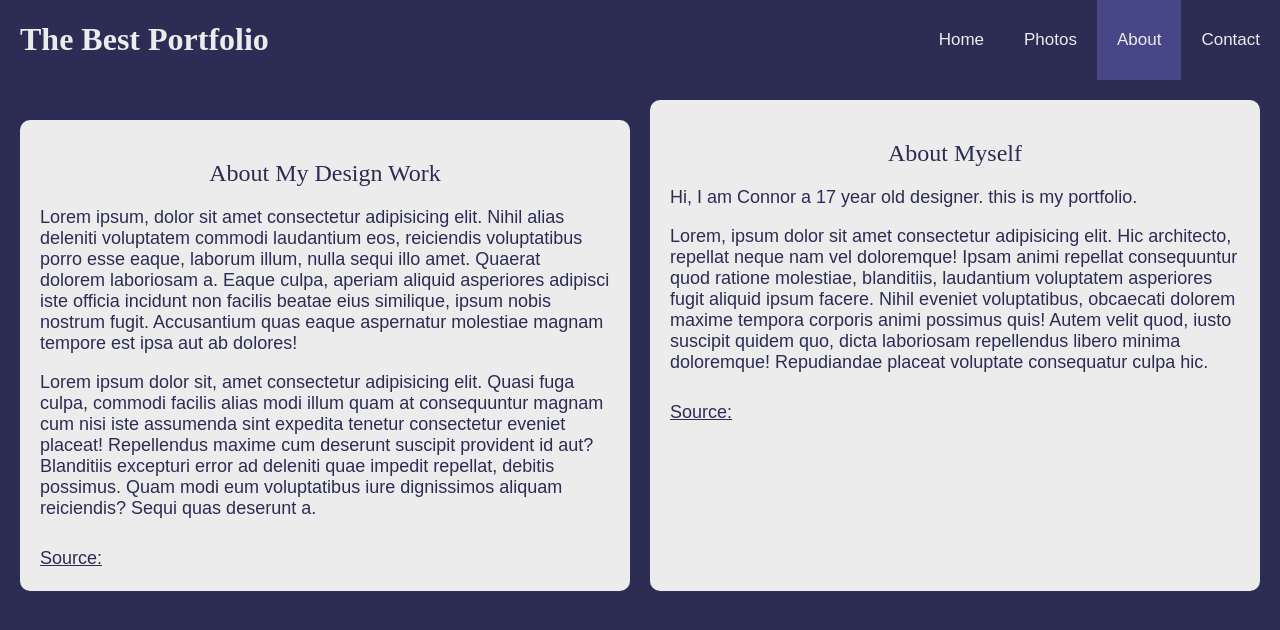
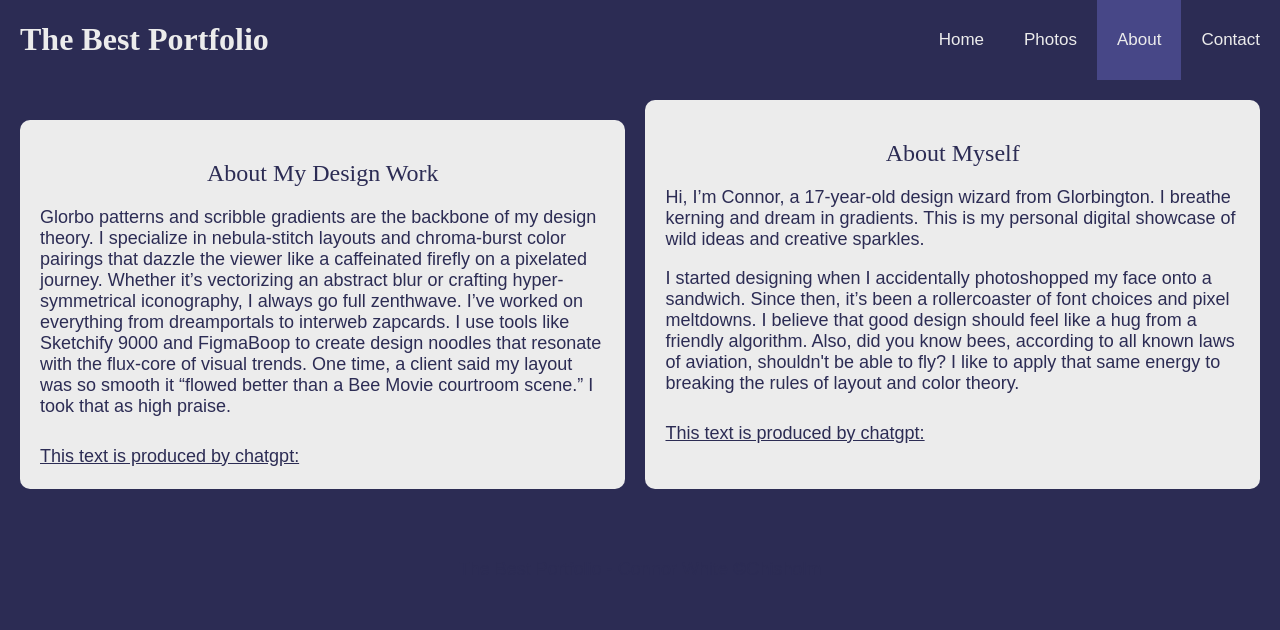
Before and after one commit to hazelbvn/TheBestPortfolio, a plain HTML site: page about.html in a window 1280 px wide. Drawn offline with Linux system fonts and the light colour scheme; a web font is replaced by a local one.

Commit message:
Add files via upload
Added all photos and other about me paragraphs

```diff
--- a/about.html
+++ b/about.html
@@ -26,18 +26,16 @@
 	<main>
 		<div id="container2">
 			<h2>About My Design Work</h2>
-			<p>Lorem ipsum, dolor sit amet consectetur adipisicing elit. Nihil alias deleniti voluptatem commodi laudantium eos, reiciendis voluptatibus porro esse eaque, laborum illum, nulla sequi illo amet. Quaerat dolorem laboriosam a.
-			Eaque culpa, aperiam aliquid asperiores adipisci iste officia incidunt non facilis beatae eius similique, ipsum nobis nostrum fugit. Accusantium quas eaque aspernatur molestiae magnam tempore est ipsa aut ab dolores!</p>
-			<p>Lorem ipsum dolor sit, amet consectetur adipisicing elit. Quasi fuga culpa, commodi facilis alias modi illum quam at consequuntur magnam cum nisi iste assumenda sint expedita tenetur consectetur eveniet placeat!
-			Repellendus maxime cum deserunt suscipit provident id aut? Blanditiis excepturi error ad deleniti quae impedit repellat, debitis possimus. Quam modi eum voluptatibus iure dignissimos aliquam reiciendis? Sequi quas deserunt a.</p>
-			<a href="https://www.wikihow.com/Knit">Source: </a>
+			<p>Glorbo patterns and scribble gradients are the backbone of my design theory. I specialize in nebula-stitch layouts and chroma-burst color pairings that dazzle the viewer like a caffeinated firefly on a pixelated journey. Whether it’s vectorizing an abstract blur or crafting hyper-symmetrical iconography, I always go full zenthwave.
+
+				I’ve worked on everything from dreamportals to interweb zapcards. I use tools like Sketchify 9000 and FigmaBoop to create design noodles that resonate with the flux-core of visual trends. One time, a client said my layout was so smooth it “flowed better than a Bee Movie courtroom scene.” I took that as high praise.</p>
+			<a href="https://chatgpt.com/?model=auto">This text is produced by chatgpt: </a>
 		</div>
 		<div id="container3">
 			<h2>About Myself</h2>
-			<p>Hi, I am Connor a 17 year old designer. this is my portfolio.</p>
-			<p>Lorem, ipsum dolor sit amet consectetur adipisicing elit. Hic architecto, repellat neque nam vel doloremque! Ipsam animi repellat consequuntur quod ratione molestiae, blanditiis, laudantium voluptatem asperiores fugit aliquid ipsum facere.
-			Nihil eveniet voluptatibus, obcaecati dolorem maxime tempora corporis animi possimus quis! Autem velit quod, iusto suscipit quidem quo, dicta laboriosam repellendus libero minima doloremque! Repudiandae placeat voluptate consequatur culpa hic.</p>
-			<a href="https://www.wikihow.com/Knit">Source: </a>
+			<p>Hi, I’m Connor, a 17-year-old design wizard from Glorbington. I breathe kerning and dream in gradients. This is my personal digital showcase of wild ideas and creative sparkles.</p>
+			<p>I started designing when I accidentally photoshopped my face onto a sandwich. Since then, it’s been a rollercoaster of font choices and pixel meltdowns. I believe that good design should feel like a hug from a friendly algorithm. Also, did you know bees, according to all known laws of aviation, shouldn't be able to fly? I like to apply that same energy to breaking the rules of layout and color theory.</p>
+			<a href="https://chatgpt.com/?model=auto">This text is produced by chatgpt: </a>
 		</div>
 	</main>
 	<footer>
```
Also changed, not shown: photos.html (+12 -12 lines), images/960w/cards_brightened.png (added), images/960w/cards_oil_paint.png (added), images/960w/frog_crystal.png (added), images/960w/frog_halftone.png (added), images/960w/frog_original.png (added), images/960w/frog_wind.png (added), 4 other files.
